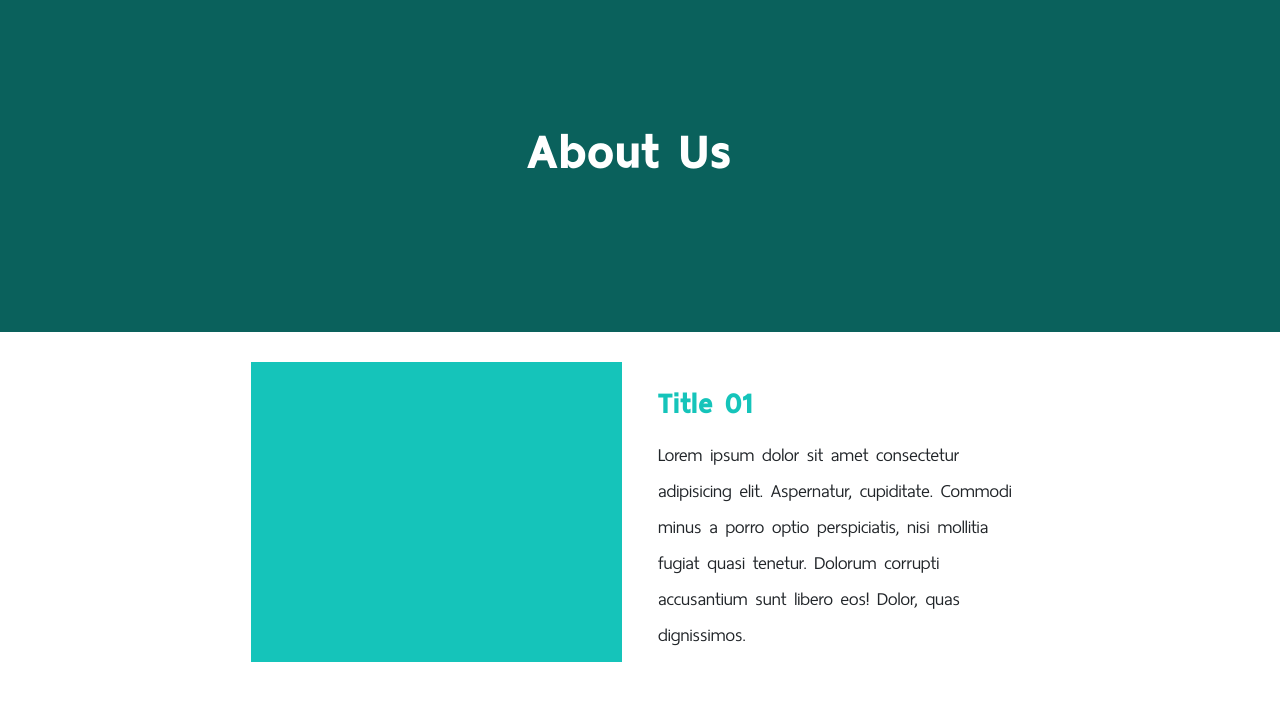
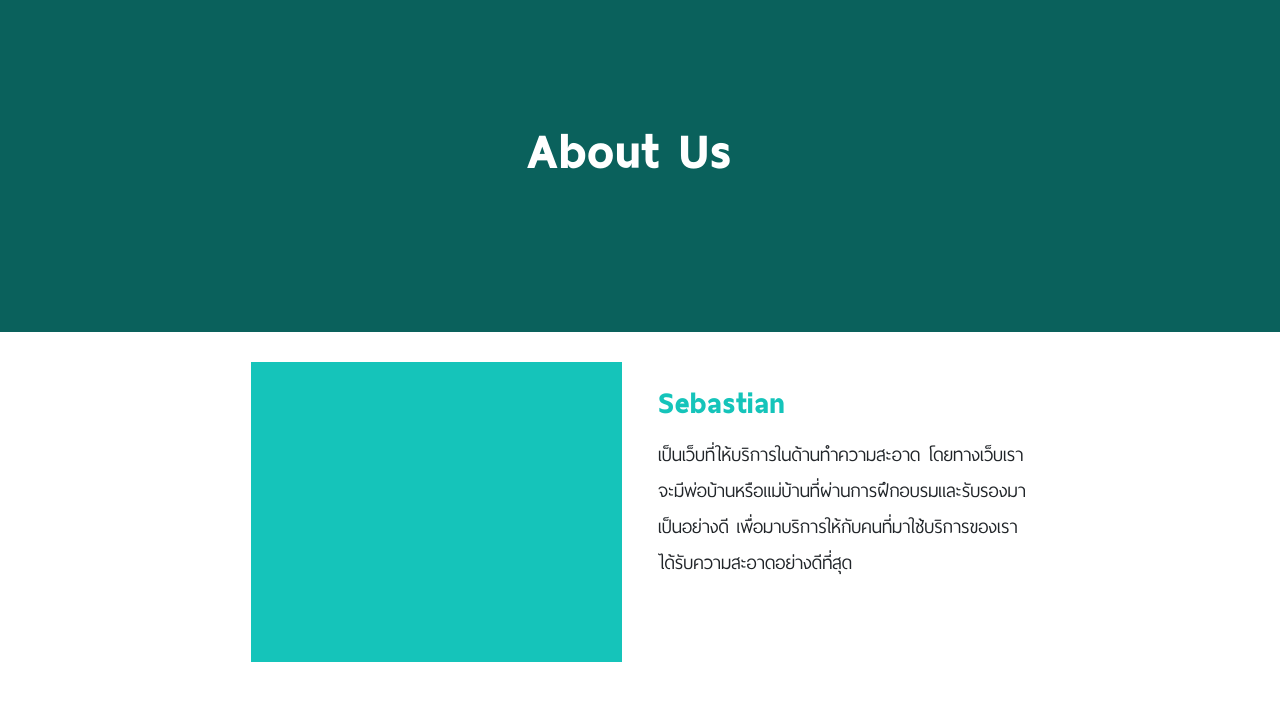
Before and after one commit to Kana-P/SebCleaning, a plain HTML site: page index.html in a window 1280 px wide. Shown: the part 68-787 px from the top of the page. Drawn offline with nearby package versions, Linux system fonts and the light colour scheme.

Commit message:
Update index.html

```diff
--- a/index.html
+++ b/index.html
@@ -90,8 +90,8 @@
           <div class="infoImg"></div>
         </div>
         <div class="col-lg-4">
-          <h4 style="font-family: ThaiSansNeue-Black;">Title 01</h4>
-          <p>Lorem ipsum dolor sit amet consectetur adipisicing elit. Aspernatur, cupiditate. Commodi minus a porro optio perspiciatis, nisi mollitia fugiat quasi tenetur. Dolorum corrupti accusantium sunt libero eos! Dolor, quas dignissimos.</p>
+          <h4 style="font-family: ThaiSansNeue-Black;">Sebastian</h4>
+          <p>เป็นเว็บที่ให้บริการในด้านทำความสะอาด โดยทางเว็บเราจะมีพ่อบ้านหรือแม่บ้านที่ผ่านการฝึกอบรมและรับรองมาเป็นอย่างดี เพื่อมาบริการให้กับคนที่มาใช้บริการของเราได้รับความสะอาดอย่างดีที่สุด</p>
         </div>
         <div class="col-lg-2 emptySpace"></div>
       </div>
```
